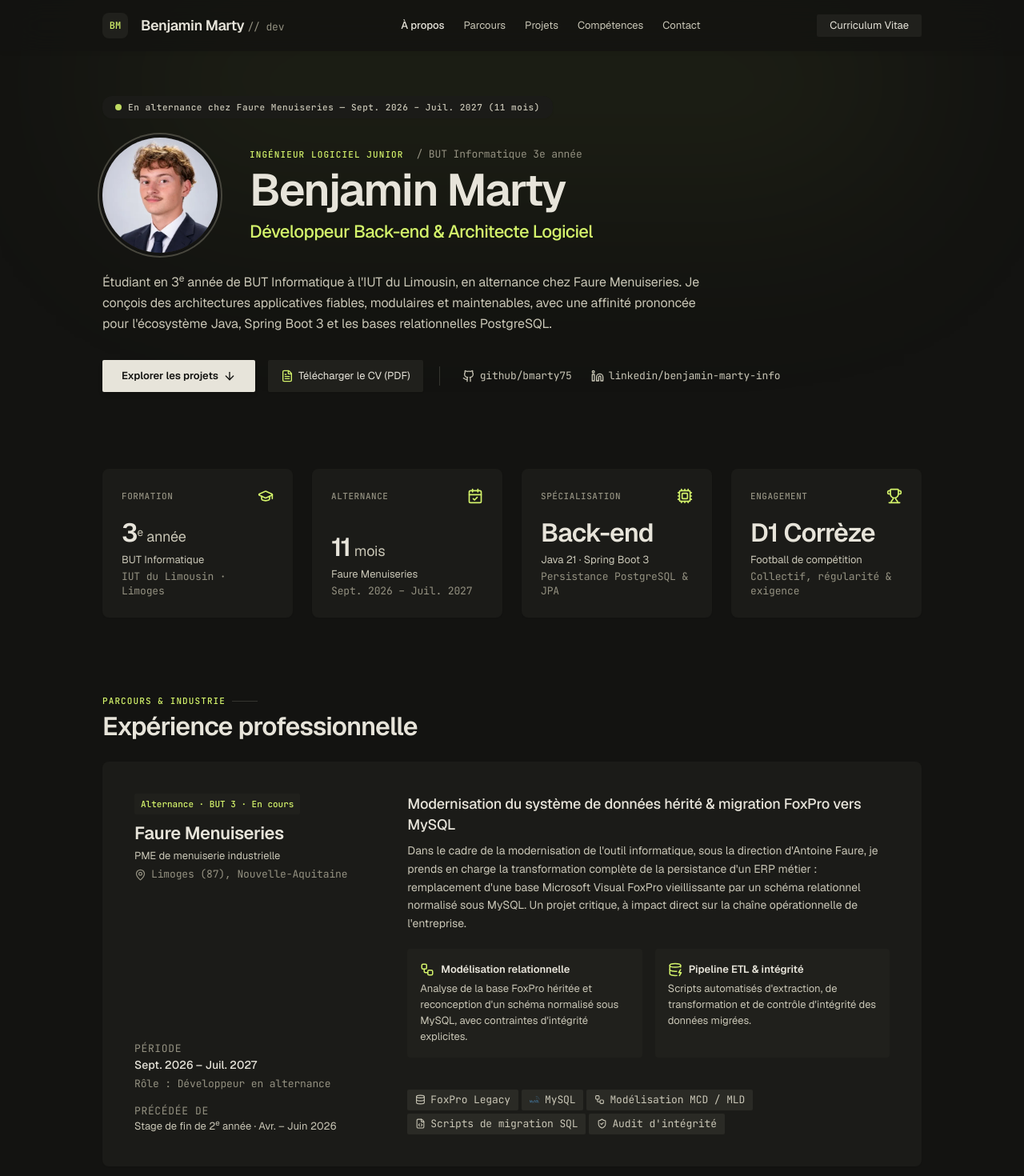
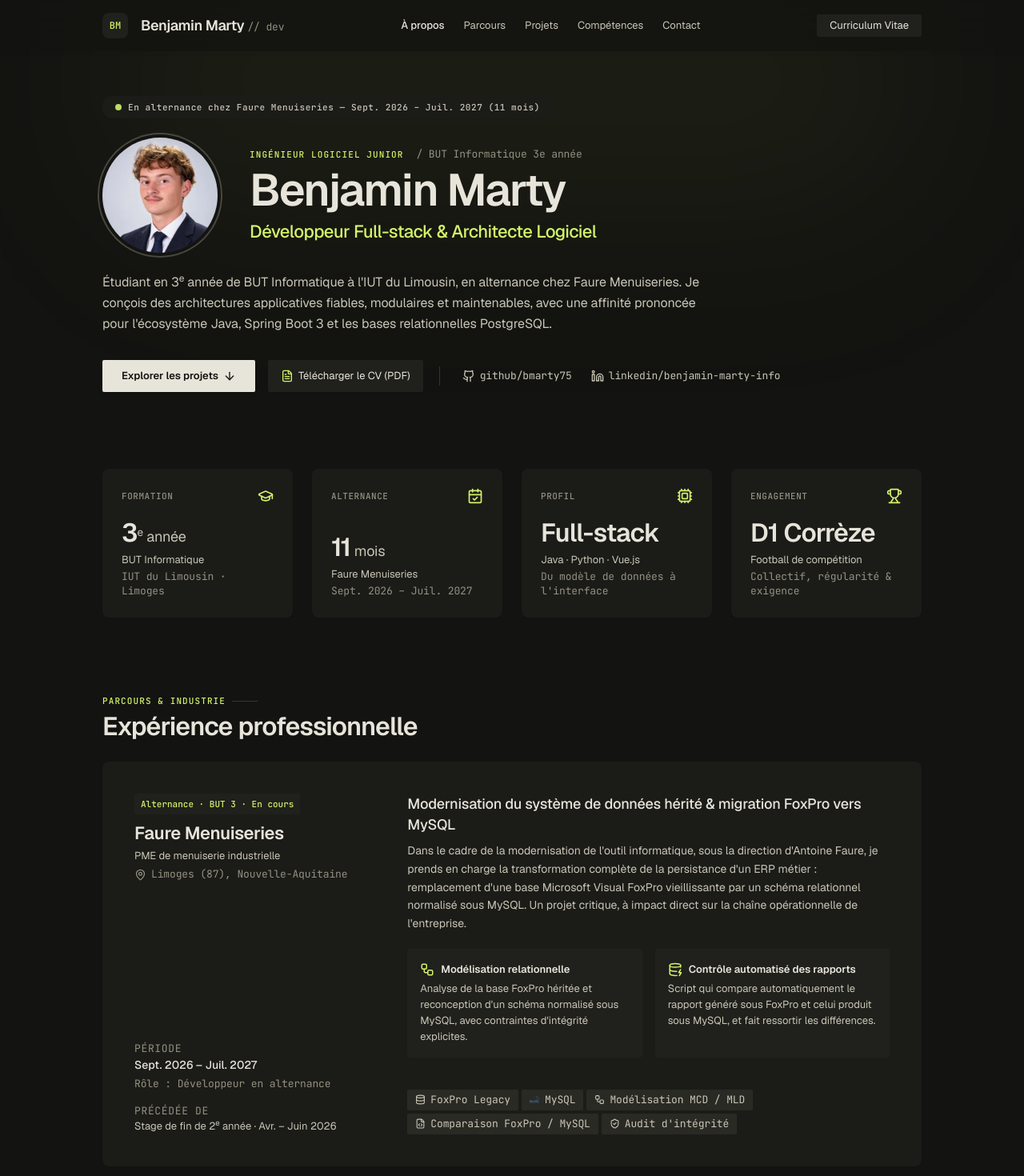
Before and after one commit to bmarty75/portfolio, a React (Vite) app: page / in a window 1280 px wide. Shown: the top 1470 px of the page at 80% size. Built offline with nearby package versions, Linux system fonts and the light colour scheme.

Commit message:
Profil full-stack, script de comparaison FoxPro / MySQL et retrait de JWT

```diff
--- a/index.html
+++ b/index.html
@@ -7,17 +7,17 @@
   <meta name="viewport" content="width=device-width, initial-scale=1.0" />
   <meta name="theme-color" content="#131311" />
   <meta name="description"
-    content="Benjamin Marty — Développeur back-end. Étudiant en 3e année de BUT Informatique à l'IUT du Limousin, en alternance chez Faure Menuiseries. Java 21, Spring Boot 3, PostgreSQL, Docker." />
-  <meta property="og:title" content="Benjamin Marty — Développeur Back-end" />
+    content="Benjamin Marty — Développeur full-stack. Étudiant en 3e année de BUT Informatique à l'IUT du Limousin, en alternance chez Faure Menuiseries. Java 21, Spring Boot 3, Vue.js, PostgreSQL, Docker." />
+  <meta property="og:title" content="Benjamin Marty — Développeur Full-stack" />
   <meta property="og:description"
-    content="Architectures applicatives fiables et maintenables : API REST Spring Boot, persistance PostgreSQL et déploiement conteneurisé." />
+    content="Architectures applicatives fiables et maintenables : API REST Spring Boot, interfaces Vue.js, persistance PostgreSQL et déploiement conteneurisé." />
   <meta property="og:type" content="website" />
   <link rel="preconnect" href="https://fonts.googleapis.com">
   <link rel="preconnect" href="https://fonts.gstatic.com" crossorigin>
   <link
     href="https://fonts.googleapis.com/css2?family=Geist:wght@300;400;500;600&family=JetBrains+Mono:wght@400;500&display=swap"
     rel="stylesheet" />
-  <title>Benjamin Marty — Développeur Back-end</title>
+  <title>Benjamin Marty — Développeur Full-stack</title>
 </head>
 
 <body>
--- a/src/components/Experience.tsx
+++ b/src/components/Experience.tsx
@@ -10,8 +10,8 @@ const highlights = [
   },
   {
     icon: DatabaseZap,
-    title: 'Pipeline ETL & intégrité',
-    text: "Scripts automatisés d'extraction, de transformation et de contrôle d'intégrité des données migrées.",
+    title: 'Contrôle automatisé des rapports',
+    text: 'Script qui compare automatiquement le rapport généré sous FoxPro et celui produit sous MySQL, et fait ressortir les différences.',
   },
 ];
 
@@ -19,7 +19,7 @@ const techTags = [
   'FoxPro Legacy',
   'MySQL',
   'Modélisation MCD / MLD',
-  'Scripts de migration SQL',
+  'Comparaison FoxPro / MySQL',
   "Audit d'intégrité",
 ];
 
--- a/src/components/KeyFacts.tsx
+++ b/src/components/KeyFacts.tsx
@@ -36,11 +36,11 @@ const facts: Fact[] = [
     meta: ALTERNANCE.period,
   },
   {
-    label: 'Spécialisation',
+    label: 'Profil',
     icon: Cpu,
-    value: 'Back-end',
-    detail: 'Java 21 · Spring Boot 3',
-    meta: 'Persistance PostgreSQL & JPA',
+    value: 'Full-stack',
+    detail: 'Java · Python · Vue.js',
+    meta: "Du modèle de données à l'interface",
   },
   {
     label: 'Engagement',
--- a/src/data/projects.ts
+++ b/src/data/projects.ts
@@ -1,4 +1,4 @@
-import { ChartLine, ClipboardList, FileText, MessageSquare, Network, ShieldCheck } from 'lucide-react';
+import { ChartLine, ClipboardList, FileText, MessageSquare, Network } from 'lucide-react';
 import type { FeaturedProject, Project } from '../types';
 
 /** Projet phare — carte pleine largeur de la section Projets. */
@@ -11,7 +11,6 @@ export const featuredProject: FeaturedProject = {
   description:
     "Conception et déploiement d'une application d'entreprise pour l'administration du département Informatique. L'architecture sépare strictement la logique métier, exposée par une API REST sécurisée, d'un front-end Vue.js, le tout conteneurisé sur le serveur Linux de l'université.",
   modules: [
-    { icon: ShieldCheck, label: 'Authentification stateless JWT & gestion des habilitations' },
     { icon: Network, label: 'Maquette pédagogique (UE, compétences, SAÉ, coefficients)' },
     { icon: FileText, label: 'Fiches ressources universitaires' },
     { icon: ChartLine, label: 'Module TAC' },
@@ -21,7 +20,6 @@ export const featuredProject: FeaturedProject = {
   specs: [
     { key: 'Backend', value: 'Spring Boot 3.3 (Java 21)' },
     { key: 'Persistance', value: 'PostgreSQL 15 + Flyway' },
-    { key: 'Sécurité', value: 'Spring Security + JWT' },
     { key: 'Frontend', value: 'Vue.js 3 (SPA)' },
     { key: 'Déploiement', value: 'Docker Compose & Nginx' },
   ],
--- a/src/data/skills.ts
+++ b/src/data/skills.ts
@@ -55,8 +55,8 @@ export const practices: Practice[] = [
     description: 'Modélisation UML, découplage des responsabilités, modularité et réutilisabilité.',
   },
   {
-    title: 'Architecture RESTful & sécurité',
-    description: 'Architecture en couches, endpoints normalisés, authentification JWT sans état.',
+    title: 'Architecture RESTful',
+    description: 'Architecture en couches, endpoints normalisés, documentation Swagger / OpenAPI.',
   },
   {
     title: 'Méthodes agiles (Scrum)',
--- a/src/data/techDetails.ts
+++ b/src/data/techDetails.ts
@@ -15,9 +15,8 @@ const springBoot: TechInfo = {
   name: 'Spring Boot',
   category: 'Framework back-end',
   summary:
-    "Framework Java qui simplifie la création d'applications Spring prêtes pour la production : configuration automatique, serveur web embarqué et écosystème complet (Spring Web, Spring Data, Spring Security).",
-  usage:
-    "API REST de l'ERP universitaire, sécurisée par Spring Security et une authentification JWT sans état.",
+    "Framework Java qui simplifie la création d'applications Spring prêtes pour la production : configuration automatique, serveur web embarqué et écosystème complet (Spring Web, Spring Data).",
+  usage: "API REST de l'ERP universitaire, documentée avec Swagger / OpenAPI.",
 };
 
 const postgresql: TechInfo = {
@@ -231,18 +230,18 @@ export const techDetails: Record<string, TechInfo> = {
     usage: "Base d'origine de l'ERP de l'entreprise, analysée puis migrée vers MySQL.",
   },
   'Modélisation MCD / MLD': modelisation,
-  'Scripts de migration SQL': {
-    name: 'Scripts de migration SQL',
-    category: 'Migration de données',
+  'Comparaison FoxPro / MySQL': {
+    name: 'Comparaison FoxPro / MySQL',
+    category: 'Validation de migration',
     summary:
-      "Scripts qui extraient les données de l'ancien système, les transforment au format du nouveau schéma puis les chargent (démarche ETL), de façon rejouable.",
-    usage: 'Transfert des données de FoxPro vers le nouveau schéma MySQL en alternance.',
+      "Script qui compare automatiquement le rapport produit par l'ancienne base FoxPro et celui produit par la nouvelle base MySQL, pour repérer les différences sans vérification manuelle.",
+    usage: 'Validation de la migration en alternance : chaque écart entre les deux rapports est signalé.',
   },
   "Audit d'intégrité": {
     name: "Audit d'intégrité",
     category: 'Qualité des données',
     summary:
-      "Contrôles qui vérifient que les données migrées sont complètes et cohérentes : nombre d'enregistrements, clés étrangères valides, doublons, valeurs hors format.",
-    usage: 'Validation des données migrées avant la mise en service de la base MySQL.',
+      "Vérification automatique que la nouvelle base produit les mêmes résultats que l'ancienne, en comparant leurs sorties et en signalant chaque écart.",
+    usage: 'Script de comparaison entre le rapport FoxPro et le rapport MySQL pour valider la migration.',
   },
 };
--- a/src/data/techLogos.ts
+++ b/src/data/techLogos.ts
@@ -68,6 +68,6 @@ export const techLogos: Record<string, TechLogo> = {
   // Expérience professionnelle
   'FoxPro Legacy': Database,
   'Modélisation MCD / MLD': Workflow,
-  'Scripts de migration SQL': FileCode,
+  'Comparaison FoxPro / MySQL': FileCode,
   "Audit d'intégrité": ShieldCheck,
 };
--- a/src/lib/constants.ts
+++ b/src/lib/constants.ts
@@ -1,7 +1,7 @@
 export const IDENTITY = {
   firstName: 'Benjamin',
   lastName: 'Marty',
-  role: 'Développeur Back-end & Architecte Logiciel',
+  role: 'Développeur Full-stack & Architecte Logiciel',
   shortRole: 'Développeur logiciel',
   location: 'Limoges (87)',
   email: 'benjamin.marty1@etu.unilim.fr',
```
